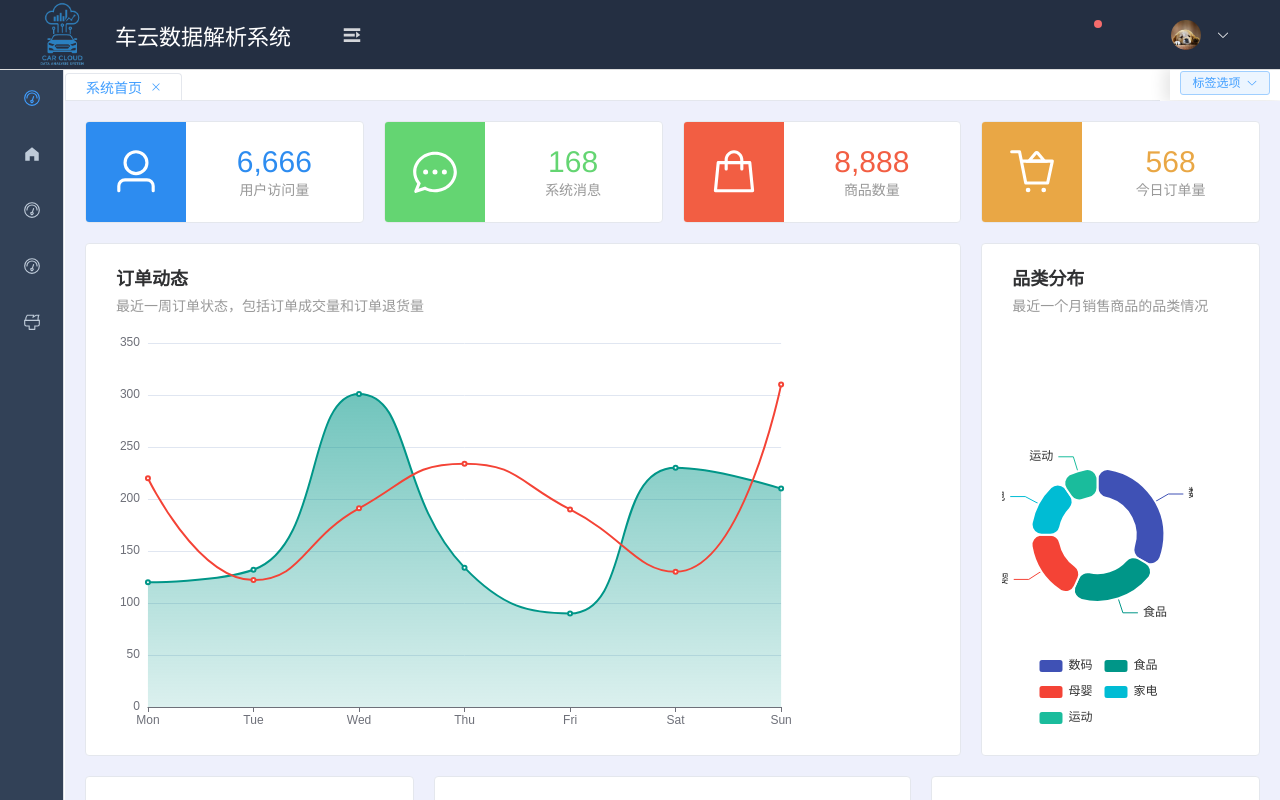
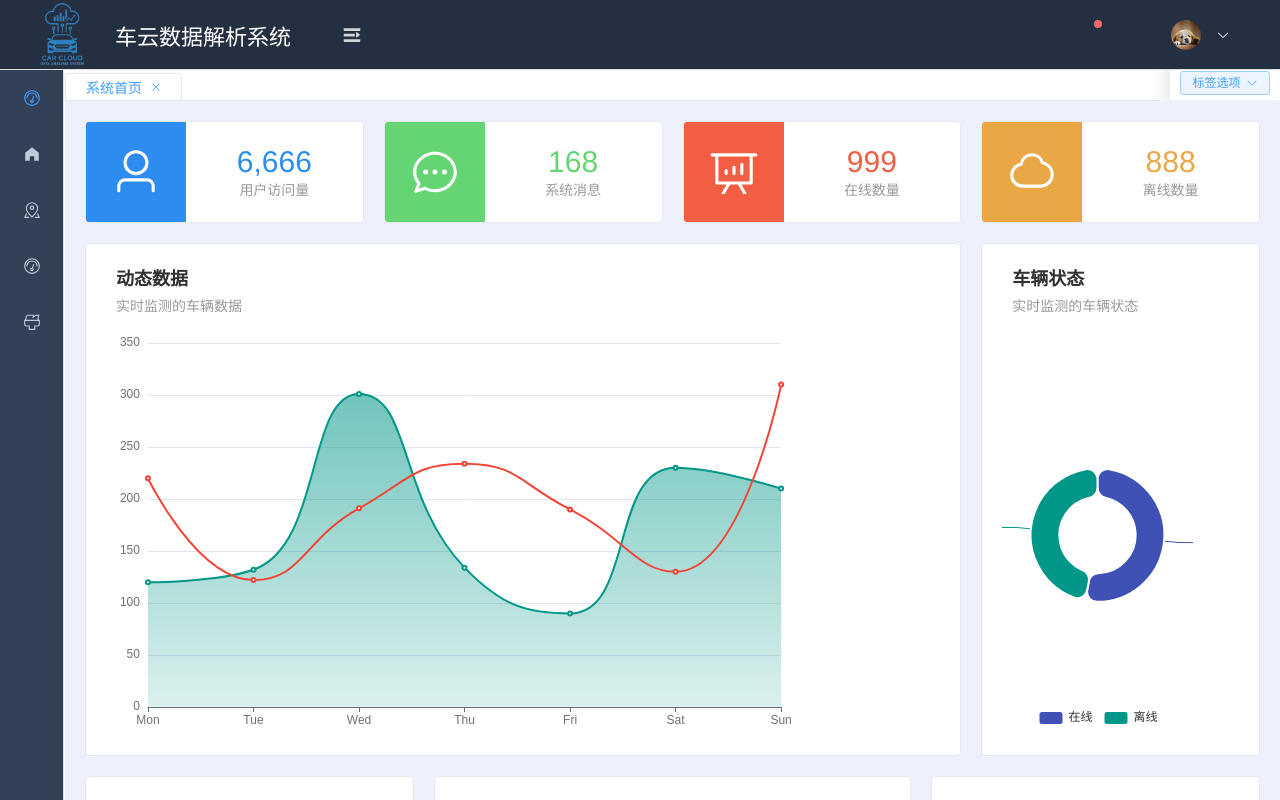
Before and after one commit to Painnb/jiulongpo-slayer, a Vue app in the folder front/vue-manage-system/: page /map#/dashboard in a window 1280 px wide. Built offline with nearby package versions, Linux system fonts and the light colour scheme; a small style sheet from the web is missing; what vue-baidu-map-3x would draw is missing.

Commit message:
feat 新增地图查看图表，更新了首页界面

```diff
--- a/front/vue-manage-system/src/components/menu.ts
+++ b/front/vue-manage-system/src/components/menu.ts
@@ -37,7 +37,7 @@ export const menuData: Menus[] = [
         id: '7',
         title: '地图',
         index: '/map',
-        icon: 'Odometer',
+        icon: 'MapLocation',
     },
     {
         id: '8',
--- a/front/vue-manage-system/src/store/permiss.ts
+++ b/front/vue-manage-system/src/store/permiss.ts
@@ -48,7 +48,7 @@ export const usePermissStore = defineStore('permiss', {
         const Auth = localStorage.getItem('auth');
         console.log(Auth);
         return {
-            key: (Auth == 'admin' ? defaultList.admin : defaultList.user) as string[],
+            key: (Auth == 'ADMIN' ? defaultList.admin : defaultList.user) as string[],
             defaultList,
         };
     },
--- a/front/vue-manage-system/src/views/chart/options.ts
+++ b/front/vue-manage-system/src/views/chart/options.ts
@@ -283,11 +283,8 @@ export const dashOpt2 = {
                 borderWidth: 2,
             },
             data: [
-                { value: 1048, name: '数码' },
-                { value: 735, name: '食品' },
-                { value: 580, name: '母婴' },
-                { value: 484, name: '家电' },
-                { value: 300, name: '运动' },
+                { value: 999, name: '在线' },
+                { value: 888, name: '离线' },
             ],
         },
     ],
--- a/front/vue-manage-system/src/views/dashboard.vue
+++ b/front/vue-manage-system/src/views/dashboard.vue
@@ -26,22 +26,22 @@
             <el-col :span="6">
                 <el-card shadow="hover" body-class="card-body">
                     <el-icon class="card-icon bg3">
-                        <Goods />
+                        <DataAnalysis />
                     </el-icon>
                     <div class="card-content">
-                        <countup class="card-num color3" :end="8888" />
-                        <div>商品数量</div>
+                        <countup class="card-num color3" :end="999" />
+                        <div>在线数量</div>
                     </div>
                 </el-card>
             </el-col>
             <el-col :span="6">
                 <el-card shadow="hover" body-class="card-body">
                     <el-icon class="card-icon bg4">
-                        <ShoppingCartFull />
+                        <MostlyCloudy />
                     </el-icon>
                     <div class="card-content">
-                        <countup class="card-num color4" :end="568" />
-                        <div>今日订单量</div>
+                        <countup class="card-num color4" :end="888" />
+                        <div>离线数量</div>
                     </div>
                 </el-card>
             </el-col>
@@ -51,8 +51,8 @@
             <el-col :span="18">
                 <el-card shadow="hover">
                     <div class="card-header">
-                        <p class="card-header-title">订单动态</p>
-                        <p class="card-header-desc">最近一周订单状态，包括订单成交量和订单退货量</p>
+                        <p class="card-header-title">动态数据</p>
+                        <p class="card-header-desc">实时监测的车辆数据</p>
                     </div>
                     <v-chart class="chart" :option="dashOpt1" />
                 </el-card>
@@ -60,8 +60,8 @@
             <el-col :span="6">
                 <el-card shadow="hover">
                     <div class="card-header">
-                        <p class="card-header-title">品类分布</p>
-                        <p class="card-header-desc">最近一个月销售商品的品类情况</p>
+                        <p class="card-header-title">车辆状态</p>
+                        <p class="card-header-desc">实时监测的车辆状态</p>
                     </div>
                     <v-chart class="chart" :option="dashOpt2" />
                 </el-card>
@@ -90,8 +90,8 @@
             <el-col :span="10">
                 <el-card shadow="hover" :body-style="{ height: '400px' }">
                     <div class="card-header">
-                        <p class="card-header-title">渠道统计</p>
-                        <p class="card-header-desc">最近一个月的订单来源统计</p>
+                        <p class="card-header-title">异常统计</p>
+                        <p class="card-header-desc">最近一个月全国各地异常数量统计</p>
                     </div>
                     <v-chart class="map-chart" :option="mapOptions" />
                 </el-card>
--- a/front/vue-manage-system/src/views/map.vue
+++ b/front/vue-manage-system/src/views/map.vue
@@ -1,4 +1,7 @@
 <template>
+    <div class="container">
+        <!-- 地图区域 -->
+        <div class="map-container">
             <baidu-map
               class="map"
               :center="{ lng: 106.552, lat: 29.562 }"
@@ -7,14 +10,113 @@
             >
               <bm-navigation anchor="BMAP_ANCHOR_TOP_RIGHT"></bm-navigation>
             </baidu-map>
+
+            <!-- 左侧按钮区域 -->
+            <div class="button-panel">
+                <button @click="toggleChart('chart1')">图表1</button>
+                <button @click="toggleChart('chart2')">图表2</button>
+                <button @click="toggleChart('chart3')">图表3</button>
+            </div>
+
+            <!-- 右侧图表区域 -->
+            <div class="chart-panel">
+                <div
+                  v-for="chart in visibleCharts"
+                  :key="chart"
+                  :id="chart"
+                  class="chart-item"
+                ></div>
+            </div>
+        </div>
+    </div>
 </template>
 
 <script setup>
+import * as echarts from 'echarts';
+import { ref, watch } from 'vue';
+
+const visibleCharts = ref([]); // 当前显示的图表列表
+
+// 切换图表显示/隐藏
+const toggleChart = (chartType) => {
+    const index = visibleCharts.value.indexOf(chartType);
+    if (index === -1) {
+        visibleCharts.value.push(chartType); // 添加图表
+    } else {
+        visibleCharts.value.splice(index, 1); // 移除图表
+    }
+    setTimeout(() => {
+        initCharts(); // 初始化所有可见图表
+    }, 0);
+};
+
+// 初始化所有可见图表
+const initCharts = () => {
+    visibleCharts.value.forEach((chartType) => {
+        const chartDom = document.getElementById(chartType);
+        if (!chartDom) return;
+
+        const myChart = echarts.init(chartDom);
+
+        // 根据图表类型加载不同的数据和配置
+        let option;
+        if (chartType === 'chart1') {
+            // 图表1：条形图
+            option = {
+                title: { text: '图表1 - 条形图' },
+                tooltip: {},
+                xAxis: { data: ['A', 'B', 'C', 'D', 'E'] },
+                yAxis: {},
+                series: [
+                    {
+                        type: 'bar',
+                        data: [5, 20, 36, 10, 10],
+                    },
+                ],
+            };
+        } else if (chartType === 'chart2') {
+            // 图表2：折线图
+            option = {
+                title: { text: '图表2 - 折线图' },
+                tooltip: {},
+                xAxis: { data: ['A', 'B', 'C', 'D', 'E'] },
+                yAxis: {},
+                series: [
+                    {
+                        type: 'line',
+                        data: [15, 25, 16, 20, 30],
+                    },
+                ],
+            };
+        } else if (chartType === 'chart3') {
+            // 图表3：饼图
+            option = {
+                title: { text: '图表3 - 饼图' },
+                tooltip: {},
+                series: [
+                    {
+                        type: 'pie',
+                        radius: '50%',
+                        data: [
+                            { value: 10, name: 'A' },
+                            { value: 20, name: 'B' },
+                            { value: 30, name: 'C' },
+                            { value: 40, name: 'D' },
+                            { value: 50, name: 'E' },
+                        ],
+                    },
+                ],
+            };
+        }
+
+        myChart.setOption(option);
+    });
+};
+
 const handleMapReady = ({ BMap, map }) => {
     console.log("地图已加载", map);
-    // 可通过 BMap 调用原生API
     map.setMapStyleV2({
-        styleId: '1a809df884213361b679ae72deded17a'
+        styleId: '65d44bc71123817a008a3285df684c69'
     });
     map.enableScrollWheelZoom(true);
 };
@@ -30,9 +132,63 @@ html, body {
 
 .map {
     position: absolute;
-    padding-top: 0;
+    top: 0;
     left: 0;
     width: 100%;
     height: 100%;
 }
+
+.container {
+    display: flex;
+    height: 100%;
+    width: 100%;
+}
+
+.map-container {
+    flex: 1;
+    position: relative;
+}
+
+.button-panel {
+    position: absolute;
+    top: 10px;
+    left: 10px;
+    background-color: rgba(255, 255, 255, 0.9);
+    padding: 10px;
+    border-radius: 5px;
+    box-shadow: 0 2px 5px rgba(0, 0, 0, 0.2);
+    z-index: 10;
+    display: flex;
+    flex-direction: column; /* 按钮竖向排列 */
+}
+
+.button-panel button {
+    margin: 5px 0;
+    padding: 10px;
+    width: 100px;
+    cursor: pointer;
+}
+
+.chart-panel {
+    position: absolute;
+    top: 10px;
+    right: 10px;
+    width: 300px;
+    background-color: rgba(255, 255, 255, 0.9);
+    border-radius: 5px;
+    box-shadow: 0 2px 5px rgba(0, 0, 0, 0.2);
+    z-index: 10;
+    padding: 10px;
+    display: flex;
+    flex-direction: column; /* 图表竖向排列 */
+    gap: 10px; /* 图表之间的间距 */
+}
+
+.chart-item {
+    width: 100%;
+    height: 200px; /* 每个图表的高度 */
+    background-color: #f5f5f5;
+    border-radius: 5px;
+    box-shadow: 0 2px 5px rgba(0, 0, 0, 0.1);
+}
 </style>
--- a/front/vue-manage-system/src/views/pages/login.vue
+++ b/front/vue-manage-system/src/views/pages/login.vue
@@ -2,7 +2,7 @@
     <div class="login-bg">
         <div class="login-container">
             <div class="login-header">
-                <img class="logo mr10" src="../../assets/img/logo.svg" alt="" />
+                <img class="logo mr10" src="../../assets/img/logo.png" alt="" />
                 <div class="login-title">后台管理系统</div>
             </div>
             <el-form :model="param" :rules="rules" ref="login" size="large">
@@ -106,7 +106,7 @@ const submitForm = async (formEl: FormInstance | undefined) => {
                     console.log("key:", key);
 
                     // 根据后端返回的 key 设置权限
-                    if (key === 'admin') {
+                    if (key === 'ADMIN') {
                         permiss.handleSet(permiss.defaultList.admin);
                     } else if (key === 'USER') {
                         permiss.handleSet(permiss.defaultList.user);
@@ -149,7 +149,7 @@ tabs.clearTabs();
     justify-content: center;
     width: 100%;
     height: 100vh;
-    background: url(../../assets/img/login-bg.jpg) center/cover no-repeat;
+    background: url(../../assets/img/bg.png) center/cover no-repeat;
 }
 
 .login-header {
@@ -160,7 +160,7 @@ tabs.clearTabs();
 }
 
 .logo {
-    width: 35px;
+    width: 70px;
 }
 
 .login-title {
@@ -172,9 +172,10 @@ tabs.clearTabs();
 .login-container {
     width: 450px;
     border-radius: 5px;
-    background: #fff;
+    background: rgba(255, 255, 255, 0.8); /* 设置背景为白色并添加透明度 */
     padding: 40px 50px 50px;
     box-sizing: border-box;
+    box-shadow: 0 4px 10px rgba(0, 0, 0, 0.2); /* 添加阴影以增强视觉效果 */
 }
 
 .pwd-tips {
--- a/front/vue-manage-system/src/views/pages/register.vue
+++ b/front/vue-manage-system/src/views/pages/register.vue
@@ -2,7 +2,7 @@
     <div class="login-bg">
         <div class="login-container">
             <div class="login-header">
-                <img class="logo mr10" src="../../assets/img/logo.svg" alt="" />
+                <img class="logo mr10" src="../../assets/img/logo.png" alt="" />
                 <div class="login-title">后台管理系统</div>
             </div>
             <el-form :model="param" :rules="rules" ref="register" size="large">
@@ -137,7 +137,7 @@ const submitForm = async (formEl: FormInstance | undefined) => {
     justify-content: center;
     width: 100%;
     height: 100vh;
-    background: url(../../assets/img/login-bg.jpg) center/cover no-repeat;
+    background: url(../../assets/img/bg.png) center/cover no-repeat;
 }
 
 .login-header {
@@ -148,7 +148,7 @@ const submitForm = async (formEl: FormInstance | undefined) => {
 }
 
 .logo {
-    width: 35px;
+    width: 70px;
 }
 
 .login-title {
@@ -160,9 +160,10 @@ const submitForm = async (formEl: FormInstance | undefined) => {
 .login-container {
     width: 450px;
     border-radius: 5px;
-    background: #fff;
+    background: rgba(255, 255, 255, 0.8); /* 设置背景为白色并添加透明度 */
     padding: 40px 50px 50px;
     box-sizing: border-box;
+    box-shadow: 0 4px 10px rgba(0, 0, 0, 0.2); /* 添加阴影以增强视觉效果 */
 }
 
 .login-btn {
```
Also changed, not shown: front/vue-manage-system/components.d.ts (+18 -0 lines), front/vue-manage-system/src/assets/img/bg.png (added). Lines whose indentation alone changed are shown as unchanged.
